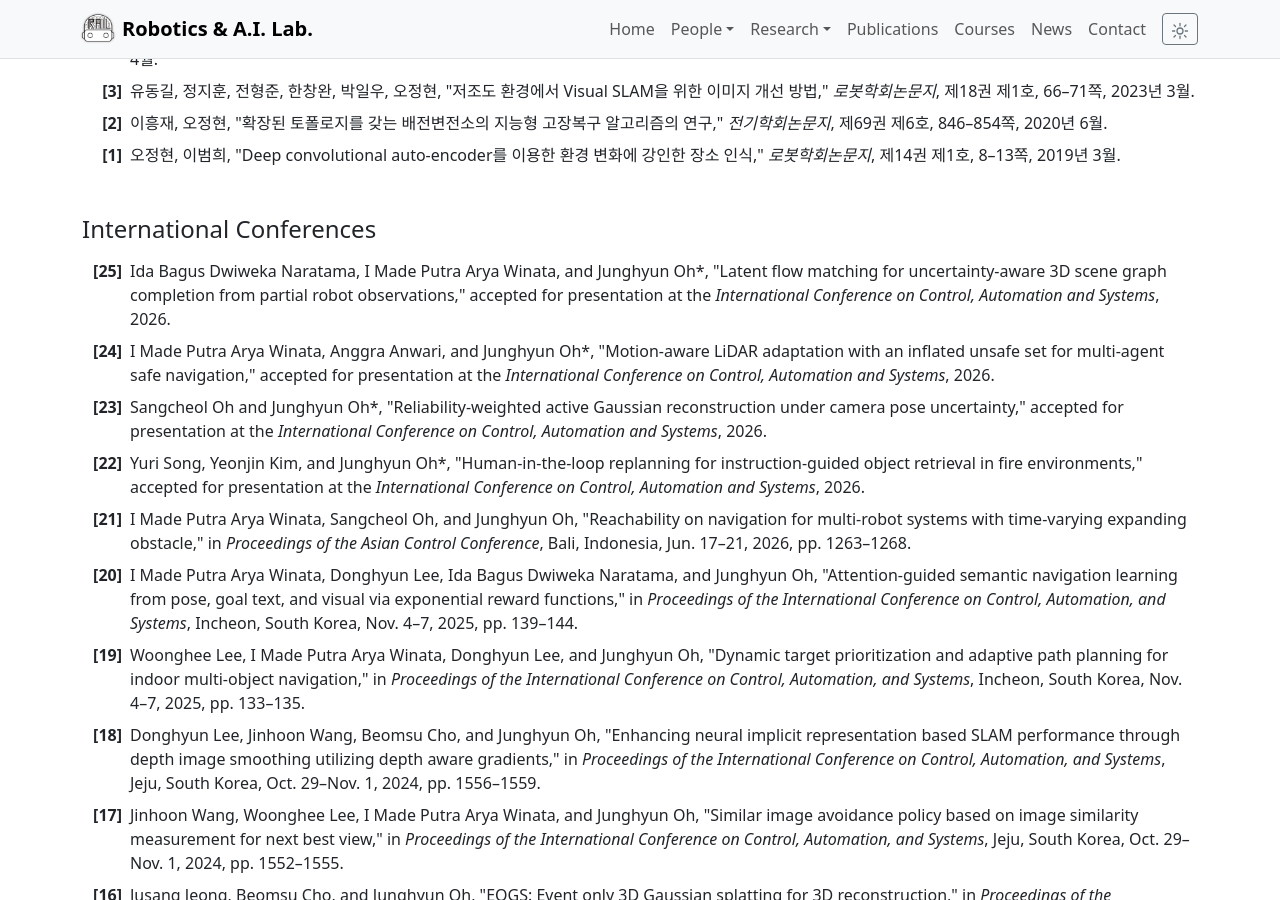
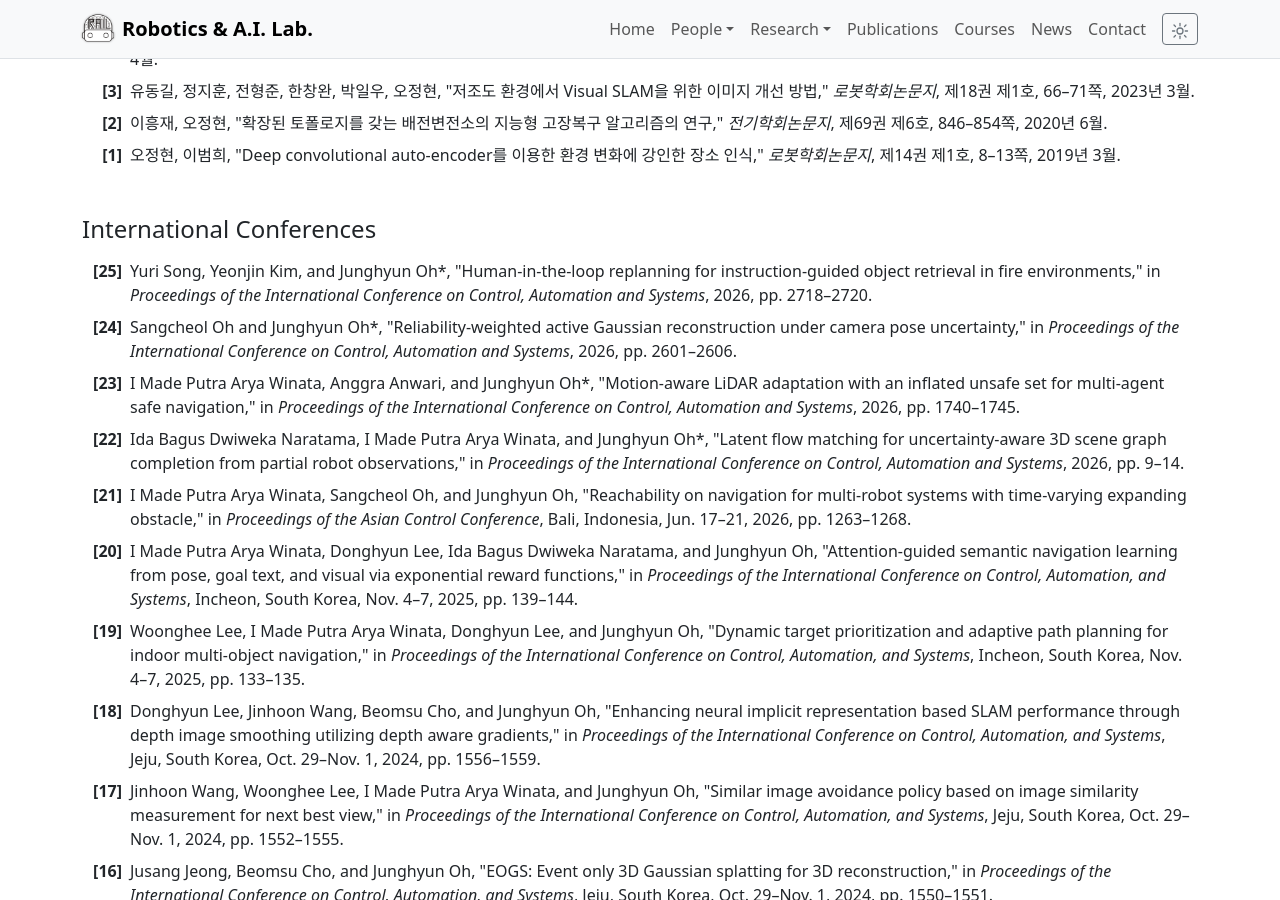
Before and after one commit to robotailab/robotailab.github.io, a Jekyll site: the page built from publications.md, in a window 1280 px wide and 900 px high, scrolled down 2360 px. Built offline with Jekyll 4.4.1, drawn with Linux system fonts in a browser that asks for light colours.

Commit message:
Update ICCAS 2026 publication pages and order

```diff
--- a/_data/publications.yml
+++ b/_data/publications.yml
@@ -92,13 +92,13 @@
   title: International Conferences
   items:
     - year: 2026
-      text: 'Ida Bagus Dwiweka Naratama, I Made Putra Arya Winata, and Junghyun Oh*, "Latent flow matching for uncertainty-aware 3D scene graph completion from partial robot observations," accepted for presentation at the <em>International Conference on Control, Automation and Systems</em>, 2026.'
+      text: 'Yuri Song, Yeonjin Kim, and Junghyun Oh*, "Human-in-the-loop replanning for instruction-guided object retrieval in fire environments," in <em>Proceedings of the International Conference on Control, Automation and Systems</em>, 2026, pp. 2718–2720.'
     - year: 2026
-      text: 'I Made Putra Arya Winata, Anggra Anwari, and Junghyun Oh*, "Motion-aware LiDAR adaptation with an inflated unsafe set for multi-agent safe navigation," accepted for presentation at the <em>International Conference on Control, Automation and Systems</em>, 2026.'
+      text: 'Sangcheol Oh and Junghyun Oh*, "Reliability-weighted active Gaussian reconstruction under camera pose uncertainty," in <em>Proceedings of the International Conference on Control, Automation and Systems</em>, 2026, pp. 2601–2606.'
     - year: 2026
-      text: 'Sangcheol Oh and Junghyun Oh*, "Reliability-weighted active Gaussian reconstruction under camera pose uncertainty," accepted for presentation at the <em>International Conference on Control, Automation and Systems</em>, 2026.'
+      text: 'I Made Putra Arya Winata, Anggra Anwari, and Junghyun Oh*, "Motion-aware LiDAR adaptation with an inflated unsafe set for multi-agent safe navigation," in <em>Proceedings of the International Conference on Control, Automation and Systems</em>, 2026, pp. 1740–1745.'
     - year: 2026
-      text: 'Yuri Song, Yeonjin Kim, and Junghyun Oh*, "Human-in-the-loop replanning for instruction-guided object retrieval in fire environments," accepted for presentation at the <em>International Conference on Control, Automation and Systems</em>, 2026.'
+      text: 'Ida Bagus Dwiweka Naratama, I Made Putra Arya Winata, and Junghyun Oh*, "Latent flow matching for uncertainty-aware 3D scene graph completion from partial robot observations," in <em>Proceedings of the International Conference on Control, Automation and Systems</em>, 2026, pp. 9–14.'
     - year: 2026
       text: 'I Made Putra Arya Winata, Sangcheol Oh, and Junghyun Oh, "Reachability on navigation for multi-robot systems with time-varying expanding obstacle," in <em>Proceedings of the Asian Control Conference</em>, Bali, Indonesia, Jun. 17–21, 2026, pp. 1263–1268.'
     - year: 2025
```
